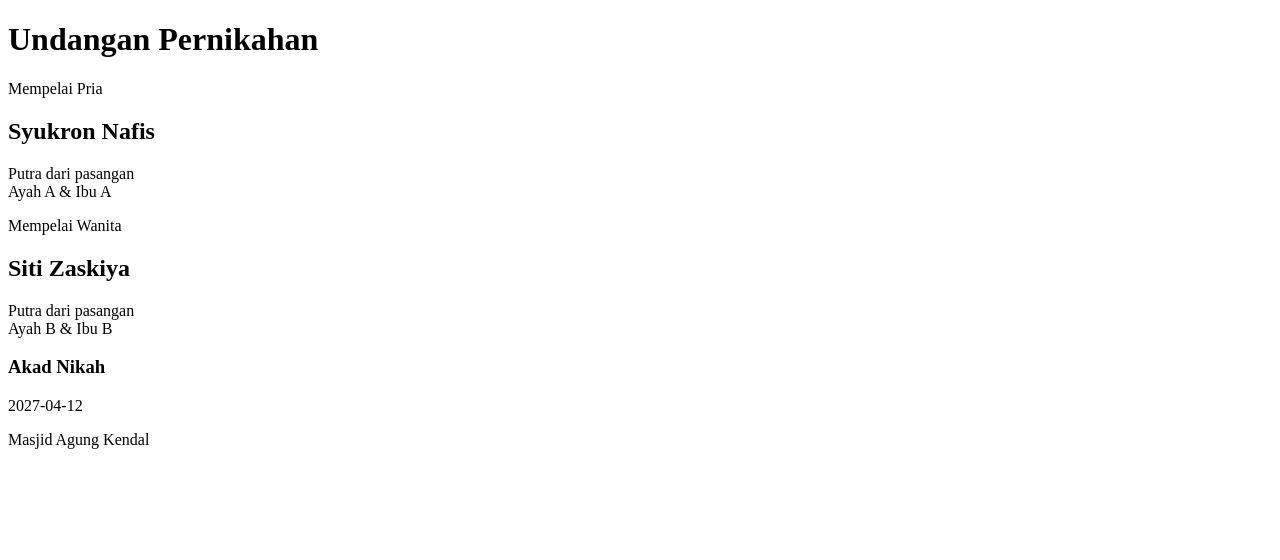
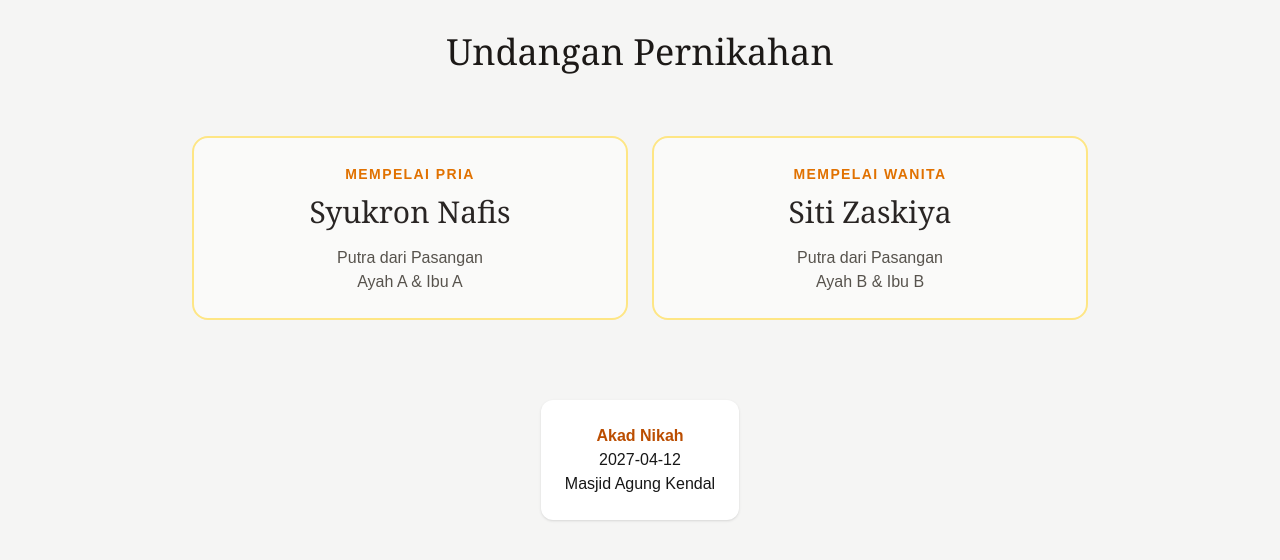
Before and after one commit to KurniaRahman412/belajar-ts-next-1, a Next.js app: page / in a window 1280 px wide. Shown: the top 560 px of the page. Built offline with nearby package versions, Linux system fonts and the light colour scheme.

Commit message:
Perbaikan styling

```diff
--- a/src/app/layout.tsx
+++ b/src/app/layout.tsx
@@ -1,10 +1,11 @@
+import "./globals.css";
 export default function RootLayout({
   children,
 }: {
   children: React.ReactNode
 }) {
   return (
-    <html>
+    <html lang="en">
       <body>{children}</body>
     </html>
   )
--- a/src/app/page.tsx
+++ b/src/app/page.tsx
@@ -3,23 +3,29 @@ import KartuPengantin from "../components/KartuPengantin";
 import { dataUndangan } from "../data";
 
 export default function Home() {
-    return(
-        <main>
-            <h1>Undangan Pernikahan</h1>
-            <div>
+  return (
+    <main className="min-h-screen bg-stone-100 p-8 flex flex-col items-center gap-8">
+      <h1 className="text-4xl font-serif text-stone-900 mb-8">Undangan Pernikahan</h1>
+
+      <div className="grid grid-cols-1 md:grid-cols-2 gap-6 max-w-4xl w-full">
+        {/* Panggil komponen KartuPengantin */}
         <KartuPengantin
           label="Mempelai Pria"
-                data={dataUndangan.pria}/>
+          data={dataUndangan.pria}
+        />
+
         <KartuPengantin
           label="Mempelai Wanita"
-                data={dataUndangan.wanita}/>
+          data={dataUndangan.wanita}
+        />
       </div>
 
-            <div>
-                <h3>Akad Nikah</h3>
+      {/* Latihan: Coba tampilkan lokasi akad di bawah sini */}
+      <div className="mt-12 p-6 bg-white rounded-xl shadow-sm text-center">
+        <h3 className="font-bold text-amber-700">Akad Nikah</h3>
         <p>{dataUndangan.akad.tanggal}</p>
         <p>{dataUndangan.akad.lokasi}</p>
       </div>
     </main>
-    )
+  );
 }
--- a/src/components/KartuPengantin.tsx
+++ b/src/components/KartuPengantin.tsx
@@ -1,17 +1,24 @@
 // src/components/KartuPengantin.tsx
-import { Pengantin } from "../types";
+import { Pengantin } from "../types"; // Import interface yang tadi kita buat
 
+// Kita tentukan bahwa komponen ini menerima prop bernama 'data'
+// yang tipenya harus sesuai dengan interface 'Pengantin'
 interface Props {
-    data: Pengantin;
-    label: "Mempelai Pria" | "Mempelai Wanita";
+  data: Pengantin;
+  label: "Mempelai Pria" | "Mempelai Wanita"; // Ini disebut Literal Type (hanya boleh isi dua teks ini)
 }
 
-export default function KartuPengantin({data, label}: Props) {
-    return(
-        <div className="">
-            <span className="">{label}</span>
-            <h2 className="">{data.namaLengkap}</h2>
-            <p className="">Putra dari pasangan <br/> <span>{data.ayah} & {data.ibu}</span></p>
-        </div>
-    );
+export default function KartuPengantin({ data, label }: Props) {
+  return (
+    <div className="p-6 text-center border-2 border-amber-200 rounded-2xl bg-stone-50">
+      <span className="text-sm uppercase tracking-widest text-amber-600 font-semibold">
+        {label}
+      </span>
+      <h2 className="text-3xl font-serif mt-2 text-stone-800">{data.namaLengkap}</h2>
+      <p className="mt-4 text-stone-600">
+        Putra dari Pasangan <br />
+        <span className="font-medium">{data.ayah} & {data.ibu}</span>
+      </p>
+    </div>
+  );
 }
```
Lines whose indentation alone changed are shown as unchanged.
